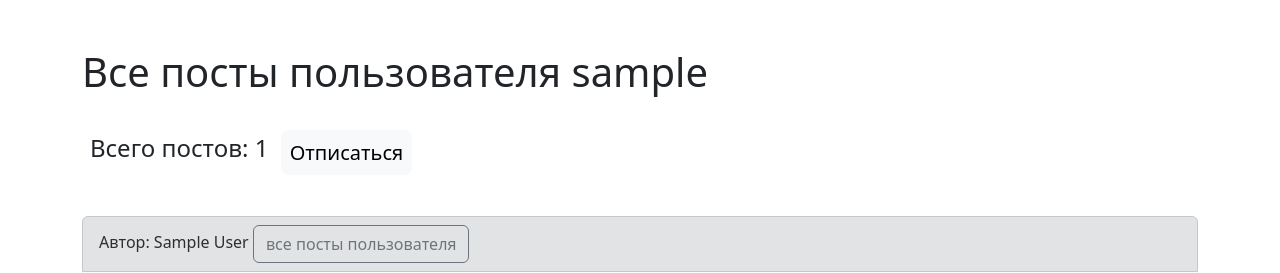
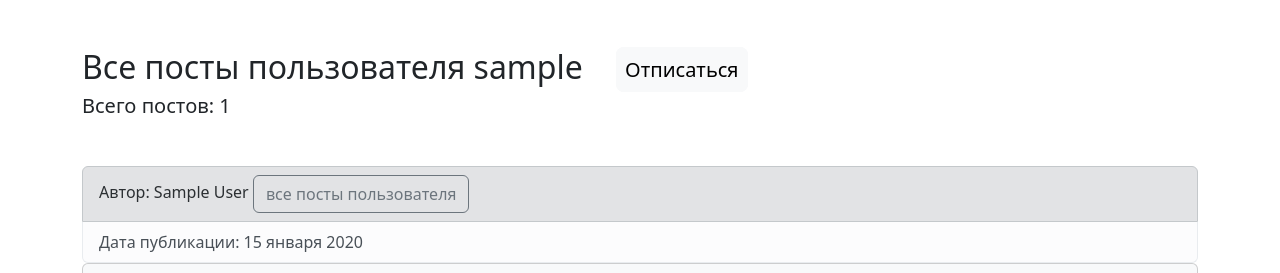
Before and after one commit to vedy22/hw05_finalnew, a Django app: a page that uses yatube/templates/posts/profile.html in a window 1280 px wide. Shown: the part 56-329 px from the top of the page. Run offline with Django 3.2, Linux system fonts and the light colour scheme; a user stored in the database is signed in; tables that the repository leaves empty hold one stand-in row (values such as "Sample post"); grey boxes marked "Sample" are stand-in pictures; some libraries are stand-ins or nearby versions.

Commit message:
Update profile.html

```diff
--- a/yatube/templates/posts/profile.html
+++ b/yatube/templates/posts/profile.html
@@ -7,9 +7,7 @@
 
 {% block content %}
   <div class="mb-5">
-    <h1>Все посты пользователя {{ user.username }}</h1>
-    <div style="padding: 30px 0 0">
-      <h4 class="d-inline p-2">Всего постов: {{ user.posts.count }}</h4>
+    <h2>Все посты пользователя {{ author.username }}&nbsp;&nbsp;&nbsp;
       {% if following %}
         <a class="d-inline p-2 btn btn-lg btn-light"
           href="{% url 'posts:profile_unfollow' author.username %}" role="button"
@@ -23,7 +21,8 @@
           Подписаться
         </a>
       {% endif %}
-    </div>
+    </h2>
+    <h5>Всего постов: {{ author.posts.count }}</h5>
   </div>
 
 
```
